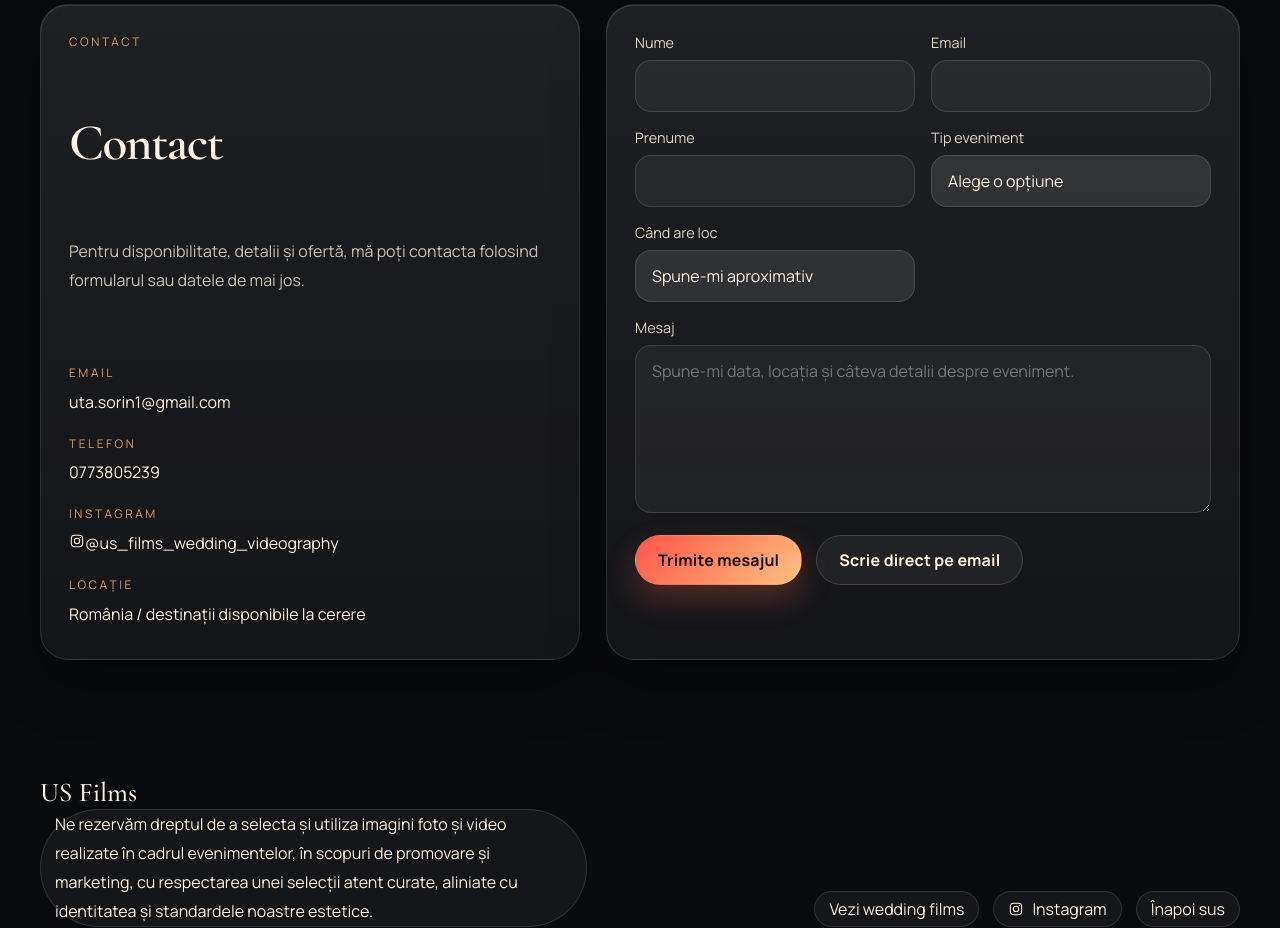
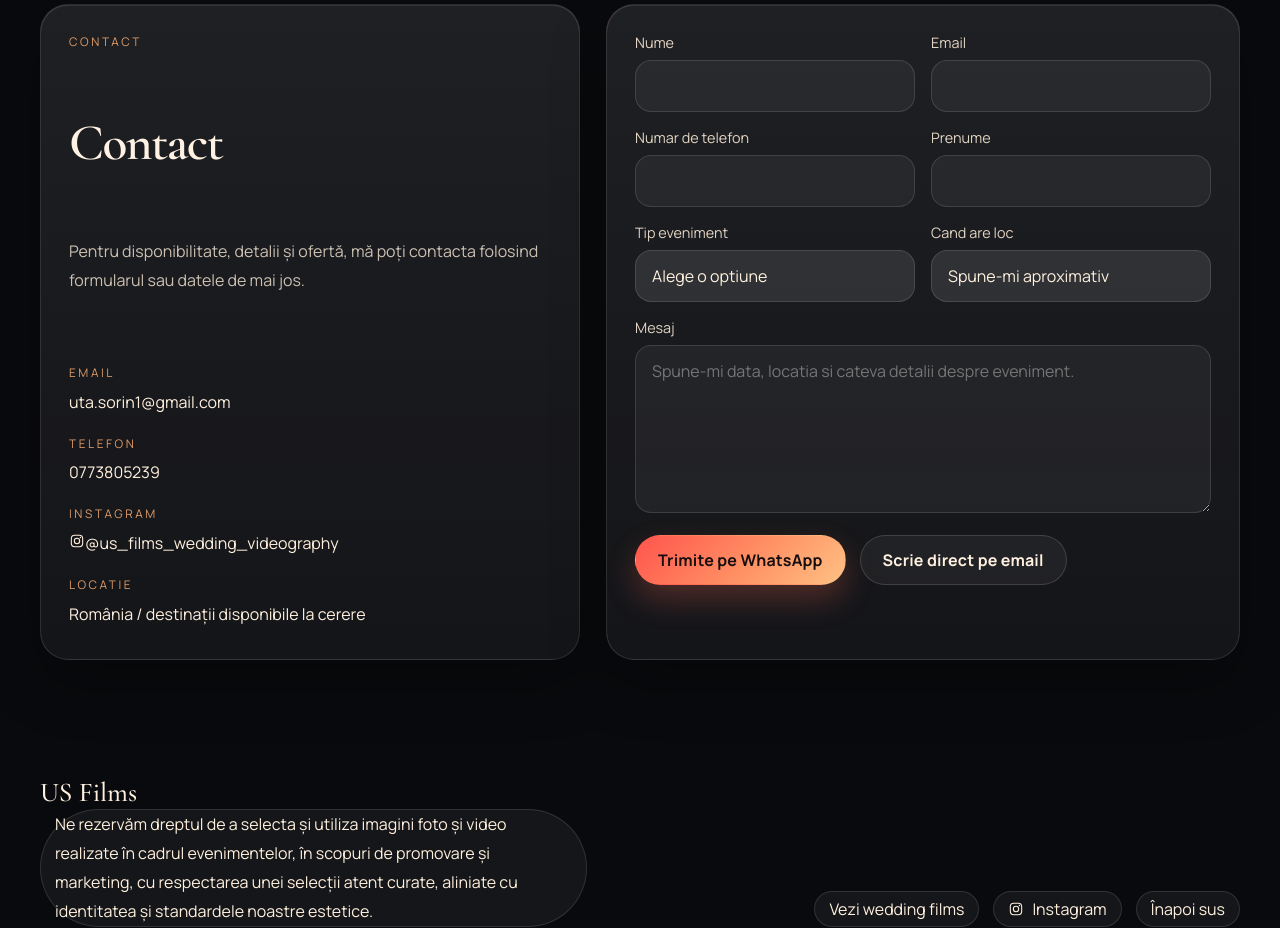
Before and after one commit to Sorin4life90/us-films, a React (Vite) app: page /#home in a window 1280 px wide. Shown: the part 4500-5428 px from the top of the page. Built offline with nearby package versions, Linux system fonts and the light colour scheme.

Commit message:
Send contact form via WhatsApp and add phone field

```diff
--- a/src/components/ContactForm.tsx
+++ b/src/components/ContactForm.tsx
@@ -6,6 +6,7 @@ import { Reveal } from "./Reveal";
 
 type FieldErrors = Partial<Record<keyof ContactFormData, string>>;
 type FormStatus = "idle" | "loading" | "success" | "error";
+
 const MIN_COMPLETION_TIME_MS = 2500;
 const SUBMISSION_COOLDOWN_MS = 60_000;
 const LAST_SUBMISSION_KEY = "us-films:last-contact-submit";
@@ -13,6 +14,7 @@ const LAST_SUBMISSION_KEY = "us-films:last-contact-submit";
 const initialFormData: ContactFormData = {
   name: "",
   email: "",
+  phone: "",
   company: "",
   projectType: "",
   timeline: "",
@@ -27,23 +29,27 @@ function validateForm(data: ContactFormData) {
   }
 
   if (!/^[^\s@]+@[^\s@]+\.[^\s@]+$/.test(data.email.trim())) {
-    errors.email = "Introdu o adresă de email validă.";
+    errors.email = "Introdu o adresa de email valida.";
+  }
+
+  if (!/^[+\d\s().-]{9,}$/.test(data.phone.trim())) {
+    errors.phone = "Introdu un numar de telefon valid.";
   }
 
   if (data.company.trim().length < 2) {
-    errors.company = "Introdu câteva detalii de identificare.";
+    errors.company = "Introdu cateva detalii de identificare.";
   }
 
   if (!data.projectType) {
-    errors.projectType = "Selectează tipul de poveste.";
+    errors.projectType = "Selecteaza tipul de eveniment.";
   }
 
   if (!data.timeline) {
-    errors.timeline = "Selectează când are loc evenimentul.";
+    errors.timeline = "Selecteaza cand are loc evenimentul.";
   }
 
   if (data.message.trim().length < 20) {
-    errors.message = "Mesajul trebuie să aibă cel puțin 20 de caractere.";
+    errors.message = "Mesajul trebuie sa aiba cel putin 20 de caractere.";
   }
 
   return errors;
@@ -73,10 +79,7 @@ export function ContactForm() {
     }
   }
 
-  function updateField<K extends keyof ContactFormData>(
-    field: K,
-    value: ContactFormData[K],
-  ) {
+  function updateField<K extends keyof ContactFormData>(field: K, value: ContactFormData[K]) {
     setFormData((current) => ({
       ...current,
       [field]: value,
@@ -98,20 +101,20 @@ export function ContactForm() {
 
     if (website.trim().length > 0) {
       setStatus("success");
-      setStatusMessage("Mesajul a fost înregistrat.");
+      setStatusMessage("Mesajul a fost inregistrat.");
       return;
     }
 
     if (Date.now() - startedAtRef.current < MIN_COMPLETION_TIME_MS) {
       setStatus("error");
-      setStatusMessage("Te rog încearcă din nou peste câteva secunde.");
+      setStatusMessage("Te rog incearca din nou peste cateva secunde.");
       return;
     }
 
     const lastSubmissionAt = getLastSubmissionAt();
     if (Date.now() - lastSubmissionAt < SUBMISSION_COOLDOWN_MS) {
       setStatus("error");
-      setStatusMessage("Te rog așteaptă aproximativ un minut înainte de un nou mesaj.");
+      setStatusMessage("Te rog asteapta aproximativ un minut inainte de un nou mesaj.");
       return;
     }
 
@@ -120,21 +123,17 @@ export function ContactForm() {
     if (Object.keys(nextErrors).length > 0) {
       setErrors(nextErrors);
       setStatus("error");
-      setStatusMessage("Te rog corectează câmpurile marcate și încearcă din nou.");
+      setStatusMessage("Te rog corecteaza campurile marcate si incearca din nou.");
       return;
     }
 
     setStatus("loading");
-    setStatusMessage("Trimitem mesajul...");
+    setStatusMessage("Deschidem WhatsApp...");
 
     try {
-      const result = await sendContactForm(formData, siteContent.contact.recipientEmail);
+      await sendContactForm(formData, siteContent.contact.phone);
       setStatus("success");
-      setStatusMessage(
-        result.mode === "emailjs"
-          ? siteContent.contact.successMessage
-          : "Am deschis un email precompletat către adresa afișată. Trimite-l din aplicația ta de mail.",
-      );
+      setStatusMessage("Am deschis WhatsApp cu mesajul precompletat.");
       setLastSubmissionAt(Date.now());
       setFormData(initialFormData);
       setErrors({});
@@ -143,9 +142,7 @@ export function ContactForm() {
     } catch (error) {
       setStatus("error");
       setStatusMessage(
-        error instanceof Error
-          ? error.message
-          : "A apărut o eroare. Încearcă din nou.",
+        error instanceof Error ? error.message : "A aparut o eroare. Incearca din nou.",
       );
     }
   }
@@ -182,7 +179,16 @@ export function ContactForm() {
                 >
                   <span className="social-icon" aria-hidden="true">
                     <svg viewBox="0 0 24 24" role="img" focusable="false">
-                      <rect x="3.5" y="3.5" width="17" height="17" rx="5" fill="none" stroke="currentColor" strokeWidth="1.6" />
+                      <rect
+                        x="3.5"
+                        y="3.5"
+                        width="17"
+                        height="17"
+                        rx="5"
+                        fill="none"
+                        stroke="currentColor"
+                        strokeWidth="1.6"
+                      />
                       <circle cx="12" cy="12" r="4" fill="none" stroke="currentColor" strokeWidth="1.6" />
                       <circle cx="17.2" cy="6.8" r="1.1" fill="currentColor" />
                     </svg>
@@ -191,7 +197,7 @@ export function ContactForm() {
                 </a>
               </div>
               <div className="contact-panel__item">
-                <span className="contact-panel__label">Locație</span>
+                <span className="contact-panel__label">Locatie</span>
                 <span className="contact-panel__value">{siteContent.contact.location}</span>
               </div>
             </div>
@@ -260,6 +266,28 @@ export function ContactForm() {
               </div>
 
               <div className="field">
+                <label className="field__label" htmlFor="phone">
+                  Numar de telefon
+                </label>
+                <input
+                  className="field__control"
+                  id="phone"
+                  name="phone"
+                  type="tel"
+                  autoComplete="tel"
+                  value={formData.phone}
+                  aria-invalid={Boolean(errors.phone)}
+                  aria-describedby={errors.phone ? "phone-error" : undefined}
+                  onChange={(event) => updateField("phone", event.target.value)}
+                />
+                {errors.phone ? (
+                  <p className="field__error" id="phone-error">
+                    {errors.phone}
+                  </p>
+                ) : null}
+              </div>
+
+              <div className="field">
                 <label className="field__label" htmlFor="company">
                   Prenume
                 </label>
@@ -294,7 +322,7 @@ export function ContactForm() {
                   aria-describedby={errors.projectType ? "projectType-error" : undefined}
                   onChange={(event) => updateField("projectType", event.target.value)}
                 >
-                  <option value="">Alege o opțiune</option>
+                  <option value="">Alege o optiune</option>
                   {siteContent.contact.projectTypes.map((projectType) => (
                     <option key={projectType} value={projectType}>
                       {projectType}
@@ -310,7 +338,7 @@ export function ContactForm() {
 
               <div className="field">
                 <label className="field__label" htmlFor="timeline">
-                  Când are loc
+                  Cand are loc
                 </label>
                 <select
                   className="field__control"
@@ -347,7 +375,7 @@ export function ContactForm() {
                   aria-invalid={Boolean(errors.message)}
                   aria-describedby={errors.message ? "message-error" : undefined}
                   onChange={(event) => updateField("message", event.target.value)}
-                  placeholder="Spune-mi data, locația și câteva detalii despre eveniment."
+                  placeholder="Spune-mi data, locatia si cateva detalii despre eveniment."
                 />
                 {errors.message ? (
                   <p className="field__error" id="message-error">
@@ -358,12 +386,8 @@ export function ContactForm() {
             </div>
 
             <div className="contact-form__actions">
-              <button
-                className="button button--primary"
-                type="submit"
-                disabled={status === "loading"}
-              >
-                {status === "loading" ? "Trimitem..." : "Trimite mesajul"}
+              <button className="button button--primary" type="submit" disabled={status === "loading"}>
+                {status === "loading" ? "Deschidem WhatsApp..." : "Trimite pe WhatsApp"}
               </button>
               <a className="button button--secondary" href={`mailto:${siteContent.contact.email}`}>
                 Scrie direct pe email
--- a/src/lib/email.ts
+++ b/src/lib/email.ts
@@ -1,63 +1,44 @@
 import type { ContactFormData } from "../types";
 
-const EMAIL_ENDPOINT = "https://api.emailjs.com/api/v1.0/email/send";
+type SendContactFormResult = {
+  mode: "whatsapp";
+};
 
-type SendContactFormResult =
-  | { mode: "emailjs" }
-  | { mode: "mailto" };
+function normalizePhone(phone: string) {
+  const digits = phone.replace(/[^\d]/g, "");
+  return digits.startsWith("0") ? `4${digits}` : digits;
+}
 
-function buildMailtoUrl(data: ContactFormData, recipientEmail: string) {
-  const subject = `Cerere Wedding Videography - ${data.name}`;
+function buildWhatsAppUrl(data: ContactFormData, recipientPhone: string) {
   const body = [
+    "Cerere noua US Films",
+    "",
     `Nume: ${data.name}`,
     `Email: ${data.email}`,
+    `Telefon: ${data.phone}`,
     `Prenume: ${data.company}`,
-    `Tip de poveste: ${data.projectType}`,
-    `Când are loc: ${data.timeline}`,
+    `Tip eveniment: ${data.projectType}`,
+    `Cand are loc: ${data.timeline}`,
     "",
-    "Câteva rânduri despre voi:",
+    "Mesaj:",
     data.message,
     "",
     `Trimis la: ${new Date().toLocaleString("ro-RO")}`,
   ].join("\n");
 
-  return `mailto:${recipientEmail}?subject=${encodeURIComponent(subject)}&body=${encodeURIComponent(body)}`;
+  return `https://wa.me/${normalizePhone(recipientPhone)}?text=${encodeURIComponent(body)}`;
 }
 
 export async function sendContactForm(
   data: ContactFormData,
-  recipientEmail: string,
+  recipientPhone: string,
 ): Promise<SendContactFormResult> {
-  const serviceId = import.meta.env.VITE_EMAIL_SERVICE_ID;
-  const templateId = import.meta.env.VITE_EMAIL_TEMPLATE_ID;
-  const publicKey = import.meta.env.VITE_EMAIL_PUBLIC_KEY;
+  const whatsappUrl = buildWhatsAppUrl(data, recipientPhone);
+  const popup = window.open(whatsappUrl, "_blank", "noopener,noreferrer");
 
-  if (!serviceId || !templateId || !publicKey) {
-    window.location.href = buildMailtoUrl(data, recipientEmail);
-    return { mode: "mailto" };
+  if (!popup) {
+    window.location.href = whatsappUrl;
   }
 
-  const response = await fetch(EMAIL_ENDPOINT, {
-    method: "POST",
-    headers: {
-      "Content-Type": "application/json",
-    },
-    body: JSON.stringify({
-      service_id: serviceId,
-      template_id: templateId,
-      user_id: publicKey,
-      template_params: {
-        ...data,
-        submitted_at: new Date().toLocaleString("ro-RO"),
-      },
-    }),
-  });
-
-  if (!response.ok) {
-    throw new Error(
-      "Cererea nu a putut fi trimisă. Verifică configurarea serviciului sau încearcă din nou.",
-    );
-  }
-
-  return { mode: "emailjs" };
+  return { mode: "whatsapp" };
 }
--- a/src/types.ts
+++ b/src/types.ts
@@ -39,6 +39,7 @@ export type Testimonial = {
 export type ContactFormData = {
   name: string;
   email: string;
+  phone: string;
   company: string;
   projectType: string;
   timeline: string;
```
